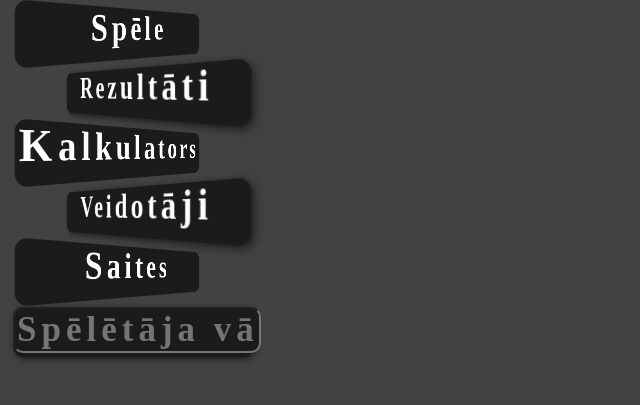
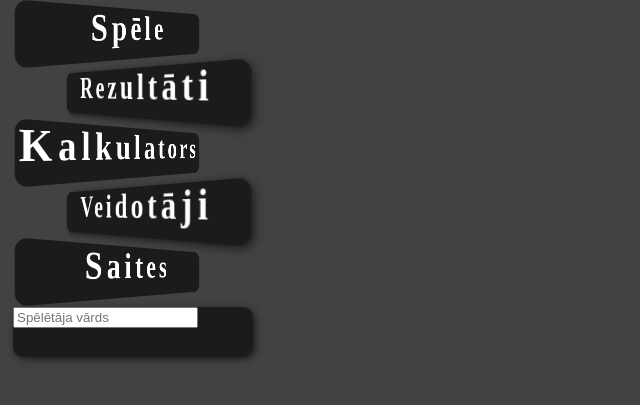
Before and after one commit to KurmeD/MajasDarbs, a Flask app: page / in a window 1280 px wide. Shown: the part 29-434 px from the top of the page, without its empty margins (0-640 px from the left). Run offline with Flask 2, Linux system fonts and the light colour scheme.

Commit message:
izmers formai

```diff
--- a/static/css/index.css
+++ b/static/css/index.css
@@ -10,6 +10,22 @@
   .aaa{
     text-decoration: none;
     font-size: 35px;
+    text-align: center;
+    margin-top: 0;
+    cursor: pointer;
+    width: 100%;
+    background:#1b1b1b;
+    border-radius: 10px;
+    font-family: Century Gothic;
+    letter-spacing: 5px;
+    color: #ffffff;
+    font-weight: bold;
+    position: absolute;
+
+  }
+  .aa1{
+    text-decoration: none;
+    font-size: 20px;
     text-align: center;
     margin-top: 0;
     cursor: pointer;
--- a/templates/index.html
+++ b/templates/index.html
@@ -22,7 +22,7 @@
                 <div class="divaaa"><a class="aaa"href="{{ url_for('kalkulators') }}">Kalkulators</a></div>
                 <div class="divaaa"><a class="aaa" href="{{ url_for('veidotaji') }}">Veidotāji</a></div>
                 <div class="divaaa"><a class="aaa"href="{{ url_for('saites') }}">Saites</a> </div>
-                <div class="divaaa"><input type="text" id="autors" class="aaa" placeholder="Spēlētāja vārds"></div>
+                <div class="divaaa"><input type="text" id="autors" class="aaa1" placeholder="Spēlētāja vārds"></div>
             </section><!-- .left-sidebar -->
 
         </div><!-- .middle-->
```
